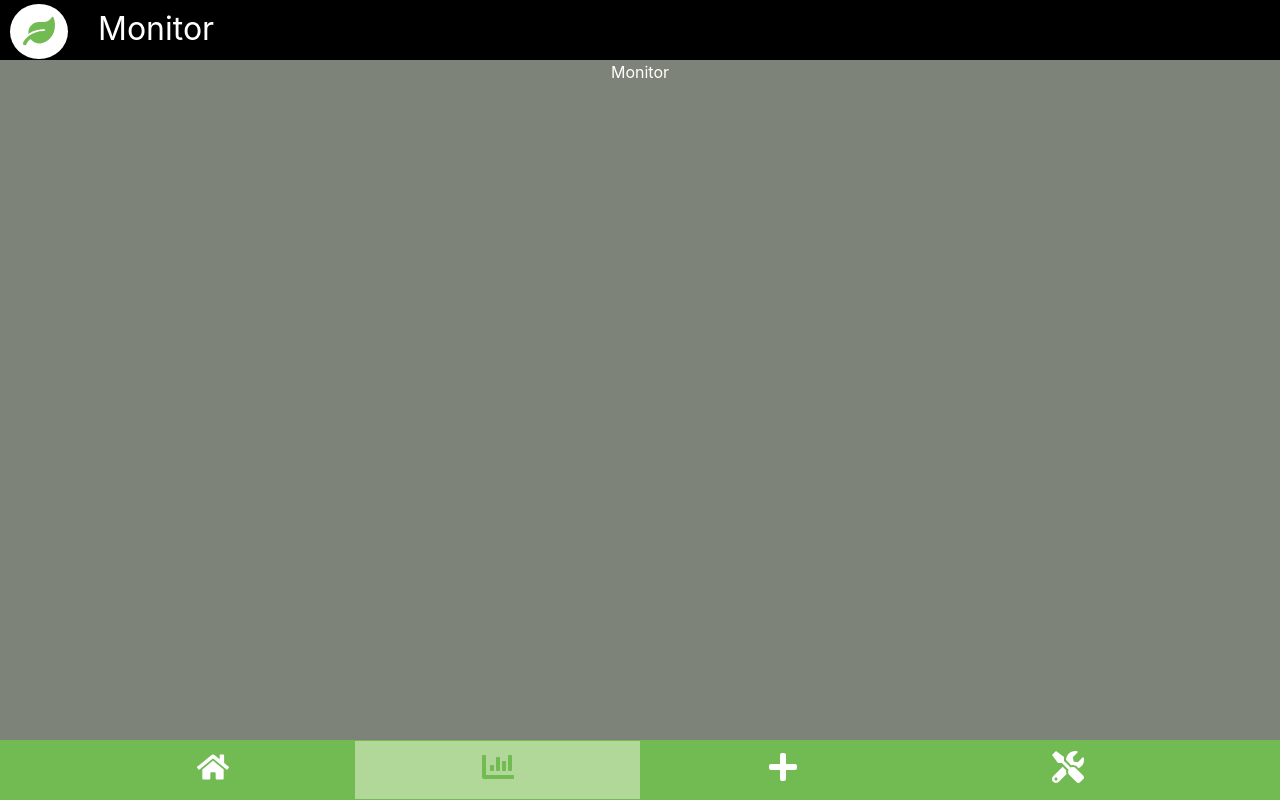
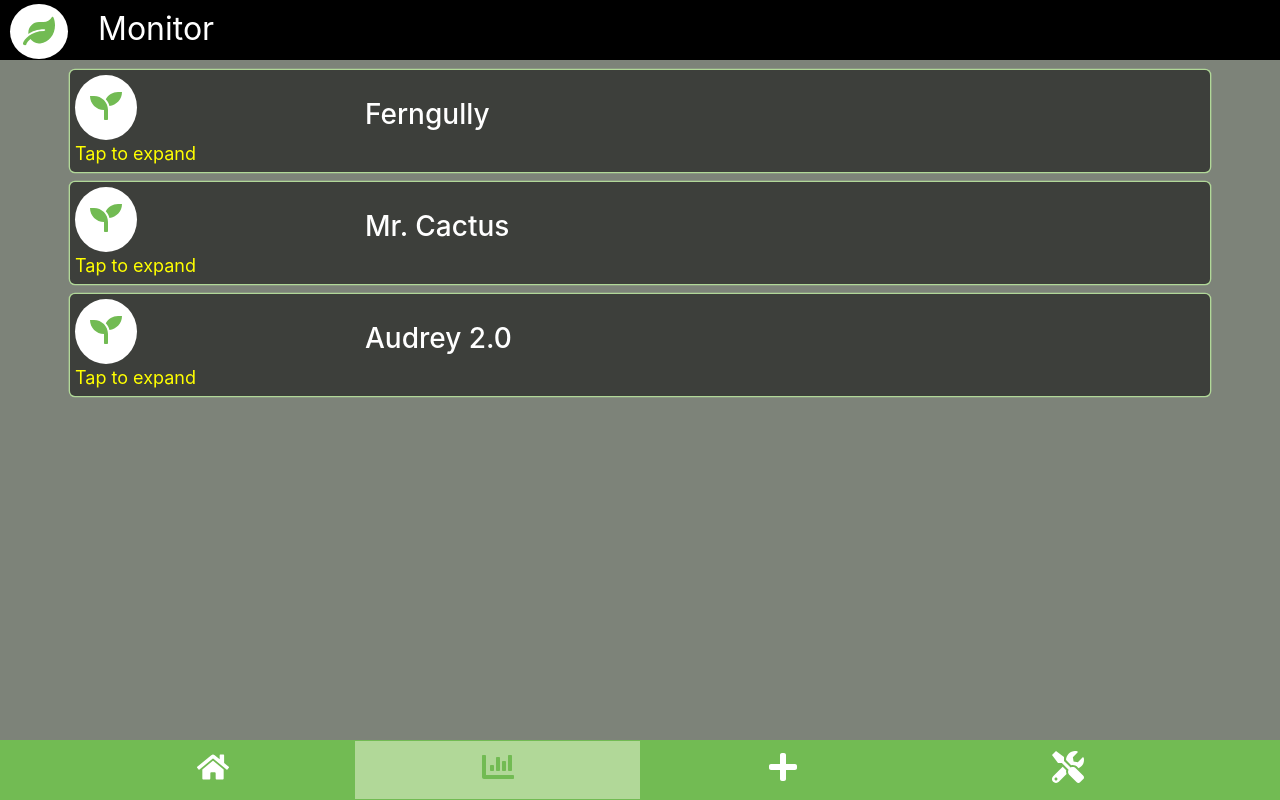
Before and after one commit to tuyet-pham/Project-Perennial, a React (Create React App) app in the folder reactfrontend/: page /monitor in a window 1280 px wide. Built offline with nearby package versions, Linux system fonts and the light colour scheme.

Commit message:
Monitor page frontend with dummy data.

```diff
--- a/reactfrontend/src/App.css
+++ b/reactfrontend/src/App.css
@@ -64,3 +64,32 @@
   font-size: xx-large;
   cursor: pointer;
 }
+
+
+/* Entries on Monitor page */
+
+.monitor-plant-card {
+  color: white;
+  font-size: large;
+  min-height: 60px;
+  width: 90% !important;
+  margin: 10px auto;
+  padding: 5px;
+  background-color: #3d3f3b;
+  box-shadow: 0 0 0pt 1pt #b1d898; /* rounded corners on outline */
+  border-radius: 5px;
+  text-align: left;
+}
+
+.monitor-plant-card-expanded {
+  color: white;
+  font-size: large;
+  min-height: 60px;
+  width: 90% !important;
+  margin: 10px auto;
+  padding: 5px;
+  background-color: #3d3f3b;
+  box-shadow: 0 0 0pt 1pt #b1d898; /* rounded corners on outline */
+  border-radius: 5px;
+  text-align: left;
+}
--- a/reactfrontend/src/pages/Monitor.js
+++ b/reactfrontend/src/pages/Monitor.js
@@ -1,14 +1,144 @@
-import React from 'react';
+import React, { useState } from 'react';
 import PageTemplate from '../PageTemplate';
+import { FaSeedling } from 'react-icons/fa';
 
 function Monitor() {
+  // Dummy data - remove when API is integrated.
+  // Reference: https://www.robinwieruch.de/conditional-rendering-react
+  const demo_plants_list = [
+    {name:"Ferngully", moisture:"31%", temperature:"75", humidity:"52", updated:"Wed Mar 25 2020 13:12:26", reservoirEmpty:0},
+    {name:"Mr. Cactus", moisture:"25%", temperature:"80", humidity:"70", updated:"Tue Mar 24 2020 12:00:31", reservoirEmpty:1},
+    {name:"Audrey 2.0", moisture:"69%", temperature:"95", humidity:"90", updated:"Mon Mar 23 2020 10:46:47", reservoirEmpty:0}
+  ];
+
+  return (
+    <PageTemplate>
+      <PlantCardList list={demo_plants_list}/>
+    </PageTemplate>
+  );
+}
+
+/* Props: expandStatus of an individual plant card */
+function ExpandCollapseText(props) {
+  const expanded = props.expanded;
+
+  if(expanded === 0) {
     return (
-      <PageTemplate>
-          <div>
-            Monitor
+      <div style={{color:"yellow"}}>
+        Tap to expand
+      </div>
+    )
+  }
+  else {
+    return (
+      <div style={{color:"yellow"}}>
+        Tap to collapse
+      </div>
+    )
+  }
+}
+
+
+/* Props: list of plant objects */
+function PlantCardList({ list }) {
+  if (!list) {
+    return (
+      <h2>
+        No plants have been registered yet.
+      </h2>
+    )
+  }
+  else {
+    return (
+      <div>
+        {list.map(plant => (
+          <PlantCard plant={plant} />
+        ))}
+      </div>
+    )
+  }
+}
+
+function ReservoirStatus({ reservoirEmpty }) {
+  if(reservoirEmpty === 1) {
+    return (
+      <div>
+        <br />
+        <div className="alert alert-danger">
+          This plant's reservoir is empty.
+        </div>
+      </div>
+    );
+  }
+  else {
+    return (<p></p>);
+  }
+}
+
+/* Props: individual plant object */
+function PlantCard({ plant }) {
+  const [expandStatus, setExpandStatus] = useState(0);
+
+  if(expandStatus === 1) {
+    return (
+      <div className={"container " + ( expandStatus === 1 ? "monitor-plant-card-expanded" : "monitor-plant-card" )} onClick={() => expandStatus == 1 ? setExpandStatus(0) : setExpandStatus(1)}>
+        <div className="row">
+          <div className="col-3">
+            <div className="empty-picture-icon" style={{color:"#72bb53"}}>
+              <FaSeedling />
+            </div>
           </div>
-      </PageTemplate>
+          <div className="col-9">
+            <h3 style={{bottom:"0", position:"absolute"}}>
+              {plant.name}
+            </h3>
+          </div>
+        </div>
+        <div className="col">
+          <div className="row">
+            <b>Moisture: &nbsp;</b>
+            {plant.moisture}
+          </div>
+          <div className="row">
+            <b>Temperature: &nbsp;</b>
+            {plant.temperature}
+          </div>
+          <div className="row">
+            <b>Humidity: &nbsp;</b>
+            {plant.humidity}
+          </div>
+          <div className="row">
+            <i>
+              Last updated {plant.updated}
+            </i>
+          </div>
+        </div>
+
+        <ReservoirStatus reservoirEmpty={plant.reservoirEmpty}/>
+
+        <ExpandCollapseText expanded={expandStatus}/>
+      </div>
     );
+  }
+  else {
+    return (
+      <div className={"container " + ( expandStatus === 1 ? "monitor-plant-card-expanded" : "monitor-plant-card" )} onClick={() => expandStatus == 1 ? setExpandStatus(0) : setExpandStatus(1)}>
+        <div className="row">
+          <div className="col-3">
+            <div className="empty-picture-icon" style={{color:"#72bb53"}}>
+              <FaSeedling />
+            </div>
+          </div>
+          <div className="col-9">
+            <h3 style={{bottom:"0", position:"absolute"}}>
+              {plant.name}
+            </h3>
+          </div>
+        </div>
+        <ExpandCollapseText expanded={expandStatus}/>
+      </div>
+    );
+  }
 }
 
   export default Monitor;
```
